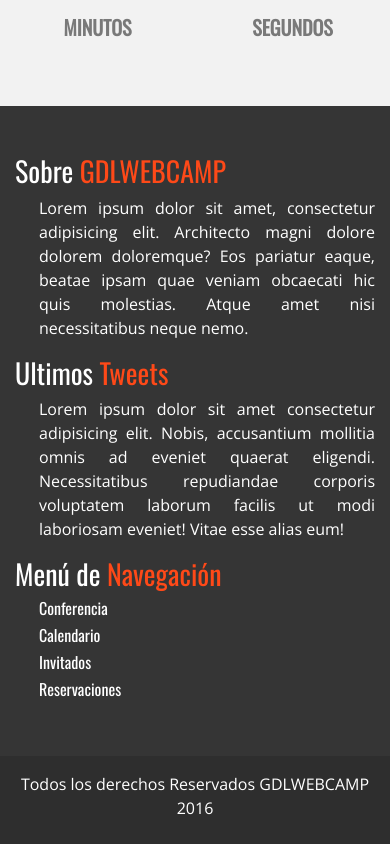
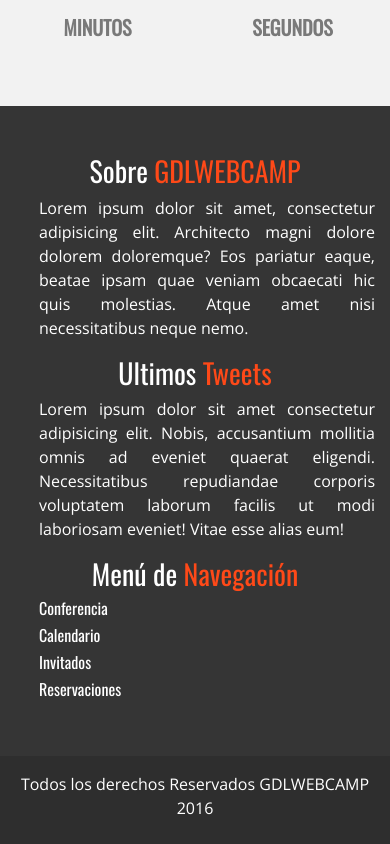
Before and after one commit to josheSD/Udemy-Project, an Angular app: page / in a window 390 px wide. Shown: the part 7232-8076 px from the top of the page. Built offline with nearby package versions, Linux system fonts and the light colour scheme.

Commit message:
ultimos retoques

```diff
--- a/src/app/components/parte-footer/parte-footer.component.css
+++ b/src/app/components/parte-footer/parte-footer.component.css
@@ -14,3 +14,9 @@
 h3>span {
     color: #fe4918;
 }
+
+@media only screen and (max-width: 767px) {
+    .footer h3 {
+        text-align: center;
+    }
+}
--- a/src/app/components/parte-footer/parte-footer.component.html
+++ b/src/app/components/parte-footer/parte-footer.component.html
@@ -1,11 +1,11 @@
 <section class="footer">
     <div class="container">
         <div class="row py-5 text-white">
-            <div class="col-12 col-md-4 ">
+            <div class="col-12 col-md-4">
                 <h3>Sobre <span>GDLWEBCAMP</span></h3>
-                <p class="text-justify pl-4">Lorem ipsum dolor sit amet, consectetur adipisicing elit. Architecto magni dolore dolorem doloremque? Eos pariatur eaque, beatae ipsam quae veniam obcaecati hic quis molestias. Atque amet nisi necessitatibus neque nemo.</p>
+                <p class="text-justify pl-4 ">Lorem ipsum dolor sit amet, consectetur adipisicing elit. Architecto magni dolore dolorem doloremque? Eos pariatur eaque, beatae ipsam quae veniam obcaecati hic quis molestias. Atque amet nisi necessitatibus neque nemo.</p>
             </div>
-            <div class="col-12 col-md-4 ">
+            <div class="col-12 col-md-4">
                 <h3>Ultimos <span>Tweets</span></h3>
                 <p class="text-justify pl-4">Lorem ipsum dolor sit amet consectetur adipisicing elit. Nobis, accusantium mollitia omnis ad eveniet quaerat eligendi. Necessitatibus repudiandae corporis voluptatem laborum facilis ut modi laboriosam eveniet! Vitae esse alias eum!</p>
             </div>
```
